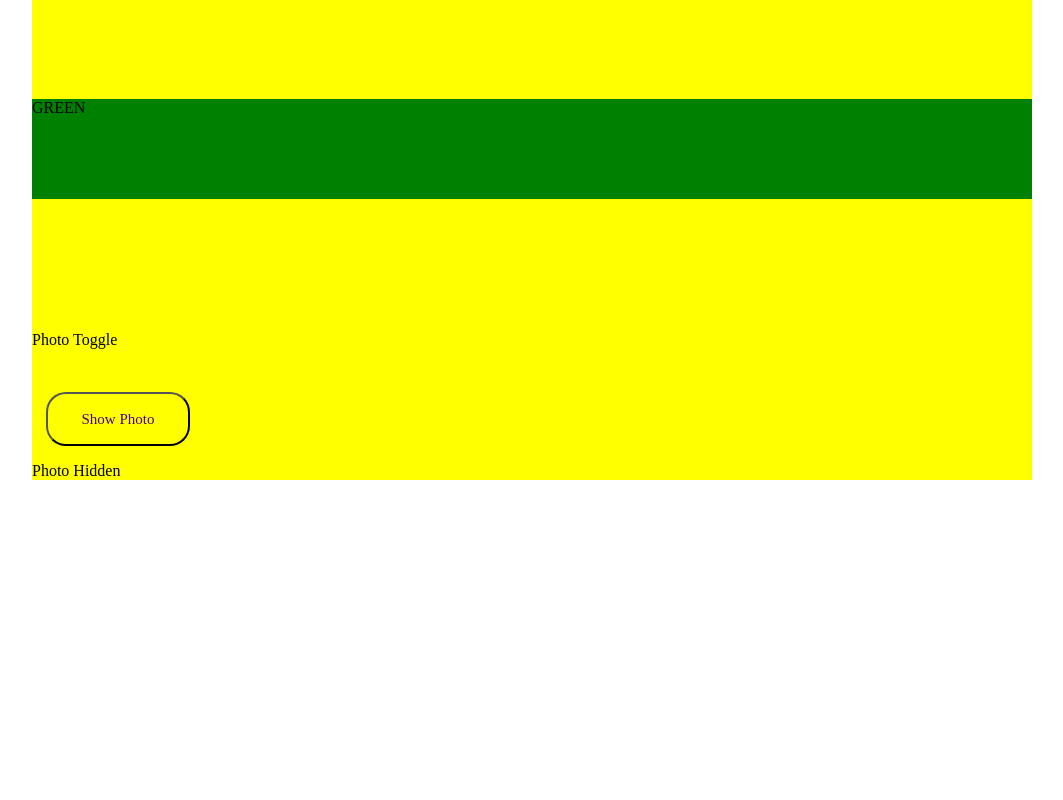
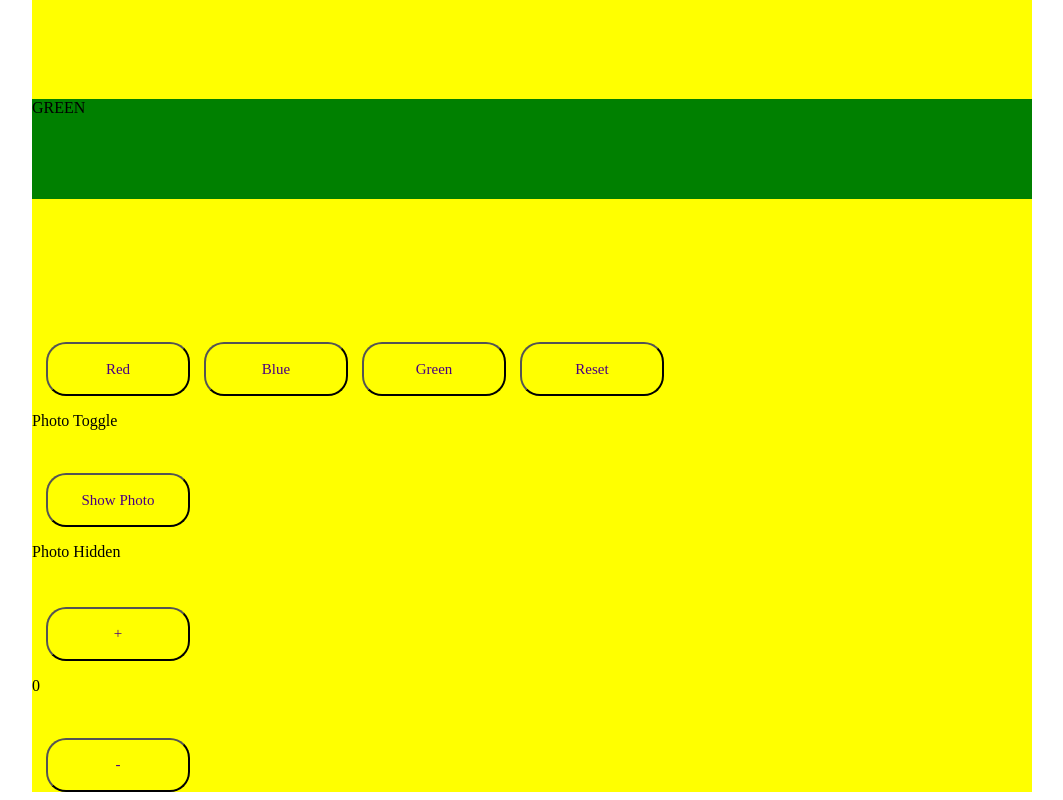
Before and after one commit to azar2612/react-basics, a React (Create React App) app: page / in a window 1280 px wide. Shown: the part 299-1099 px from the top of the page, without its empty margins (108-1171 px from the left). Before the commit the page ends 800 px from the top, so only its background shows below. Built offline with nearby package versions, Linux system fonts and the light colour scheme.

Commit message:
task imported

```diff
--- a/src/App.jsx
+++ b/src/App.jsx
@@ -2,6 +2,8 @@ import React from "react";
 import "./App.css";
 import Color from "./Color";
 import PhotoToggle from "./PhotoToggle";
+import MultiButton from "./MultiButton";
+import Counter from "./Counter";
 
 const App = () => (
   <div className="app">
@@ -12,8 +14,10 @@ const App = () => (
     <Color title="YELLOW" />
     <Color title="GREEN" />
     <Color />
+    <MultiButton />
 
     <PhotoToggle />
+    <Counter />
   </div>
 );
 
```
